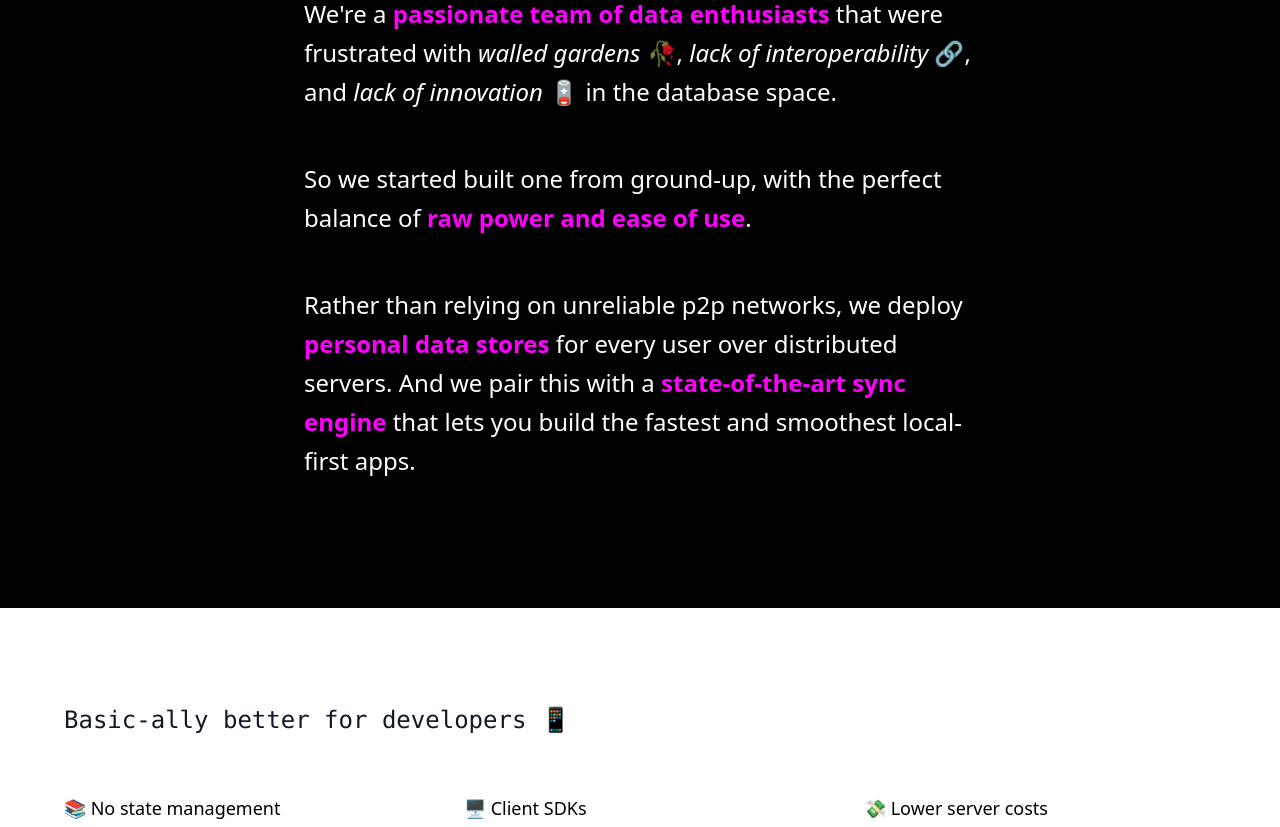
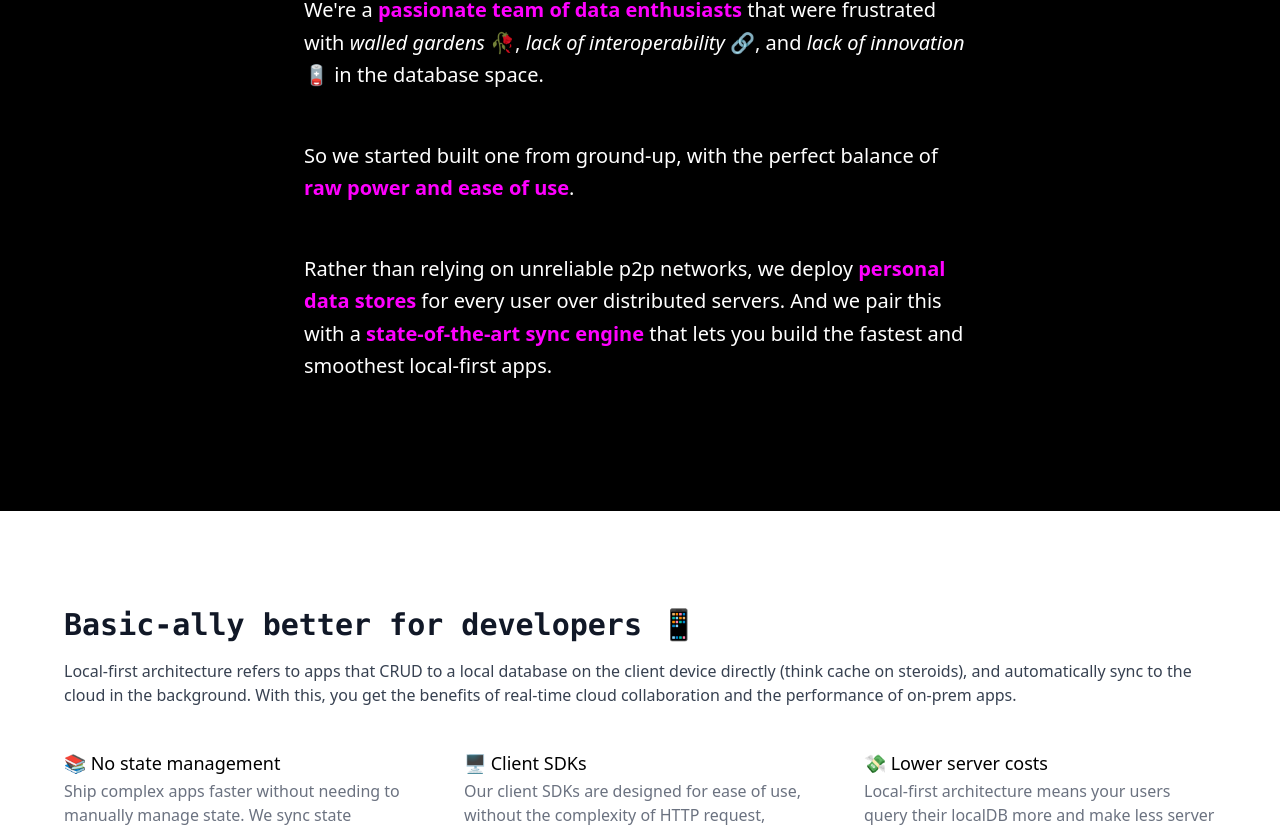
Before and after one commit to basicdb/basic-website, a Next.js app: page / in a window 1280 px wide. Shown: the part 1023-1850 px from the top of the page. Built offline with nearby package versions, Linux system fonts and the light colour scheme.

Commit message:
bolded Benefits header, and added localfirst subheader

```diff
--- a/src/components/Benefits.tsx
+++ b/src/components/Benefits.tsx
@@ -1,8 +1,11 @@
-const Benefits = ({ benefits, title }: { benefits: Array<{ title: string; description: string }>; title: string }) => {
+const Benefits = ({ benefits, title, subheader }: { benefits: Array<{ title: string; description: string }>; title: string, subheader?: string }) => {
     return (
         <section aria-labelledby="features" id="feature-five" className="w-full py-24 px-4 sm:px-6 lg:px-8 bg-white dark:bg-gray-900">
             <div className='max-w-6xl mx-auto'>
-                <h1 className='text-2xl font-mono pb-12 text-gray-900 dark:text-gray-100 sm:text-center md:text-center lg:text-left'>{title}</h1>
+                <div className="mb-8">
+                    <h1 className='text-3xl font-mono pb-4 text-gray-900 dark:text-gray-100 sm:text-center md:text-center lg:text-left'><strong>{title}</strong></h1>
+                    {subheader && <p className="text-gray-700 dark:text-gray-300">{subheader}</p>}
+                </div>
                 <div className="grid grid-cols-1 sm:grid-cols-2 lg:grid-cols-3 gap-6 lg:gap-12">
                     {benefits.map((benefit, index) => (
                         <div key={index}>
--- a/src/pages/index.tsx
+++ b/src/pages/index.tsx
@@ -8,6 +8,7 @@ import { RocketLaunchIcon } from '@heroicons/react/24/solid';
 import Benefits from '@/components/Benefits';
 import benefitsForDevelopers from '@/utils/benefitsForDevelopers';
 import benefitsForUsers from '@/utils/benefitsForUsers';
+import Script from 'next/script'
 
 const inter = Inter({ subsets: ['latin'] })
 
@@ -26,13 +27,13 @@ export default function Home() {
         <meta name="description" content="Open source infrastructure for local-first apps" />
         <meta name="viewport" content="width=device-width, initial-scale=1" />
         <link rel="icon" href="/favicon.ico" />
-        <script defer data-domain="basic.tech" src="https://plausible.io/js/script.js"></script>
       </Head>
+      <Script strategy="afterInteractive" data-domain="basic.tech" src="https://plausible.io/js/script.js" />
       <main className="flex flex-col items-center">
         <div className="w-full max-w-7xl">
           <HeroSection />
           <WhyBasicSection />
-          <Benefits benefits={benefitsForDevelopers} title={"Basic-ally better for developers 📱"} />
+          <Benefits benefits={benefitsForDevelopers} title={"Basic-ally better for developers 📱"} subheader={"Local-first architecture refers to apps that CRUD to a local database on the client device directly (think cache on steroids), and automatically sync to the cloud in the background. With this, you get the benefits of real-time cloud collaboration and the performance of on-prem apps."} />
           <PrivacySection />
           <Benefits benefits={benefitsForUsers} title={"Also better for users 👯"} />
           <Footer />
@@ -124,13 +125,13 @@ const WhyBasicSection = () => {
           The most <strong style={{ color: '#FF00FF' }}>exciting</strong> ✨ database since the 80s.
         </h2>
         <div className="max-w-2xl mx-auto">
-          <p className="text-2xl text-white mb-8 mt-12 leading-relaxed">
+          <p className="text-xl text-white mb-8 mt-12 leading-relaxed">
             We're a <strong style={{ color: '#FF00FF' }}>passionate team of data enthusiasts</strong> that were frustrated with <i>walled gardens</i> 🥀, <i>lack of interoperability</i> 🔗, and <i>lack of innovation</i> 🪫 in the database space.
           </p>
-          <p className="text-2xl text-white mb-8 mt-12 leading-relaxed">
+          <p className="text-xl text-white mb-8 mt-12 leading-relaxed">
             So we started built one from ground-up, with the perfect balance of <strong style={{ color: '#FF00FF' }}>raw power and ease of use</strong>.
           </p>
-          <p className="text-2xl text-white mb-8 mt-12 leading-relaxed">
+          <p className="text-xl text-white mb-8 mt-12 leading-relaxed">
             Rather than relying on unreliable p2p networks, we deploy <strong style={{ color: '#FF00FF' }}>personal data stores</strong>  for every user over distributed servers.
             And we pair this with a <strong style={{ color: '#FF00FF' }}>state-of-the-art sync engine</strong> that lets you build the fastest and smoothest local-first apps.
           </p>
```
